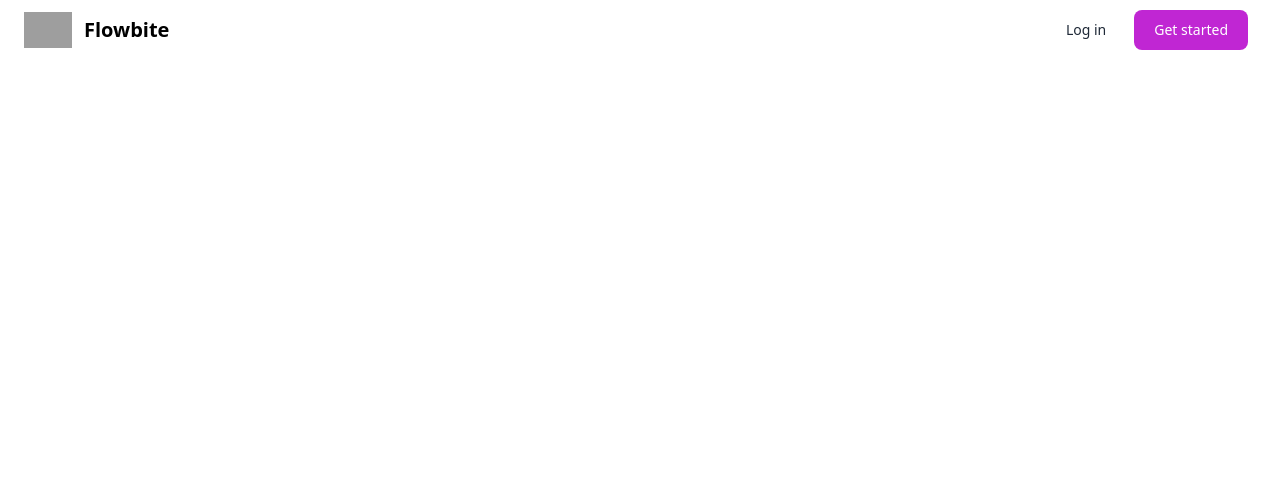
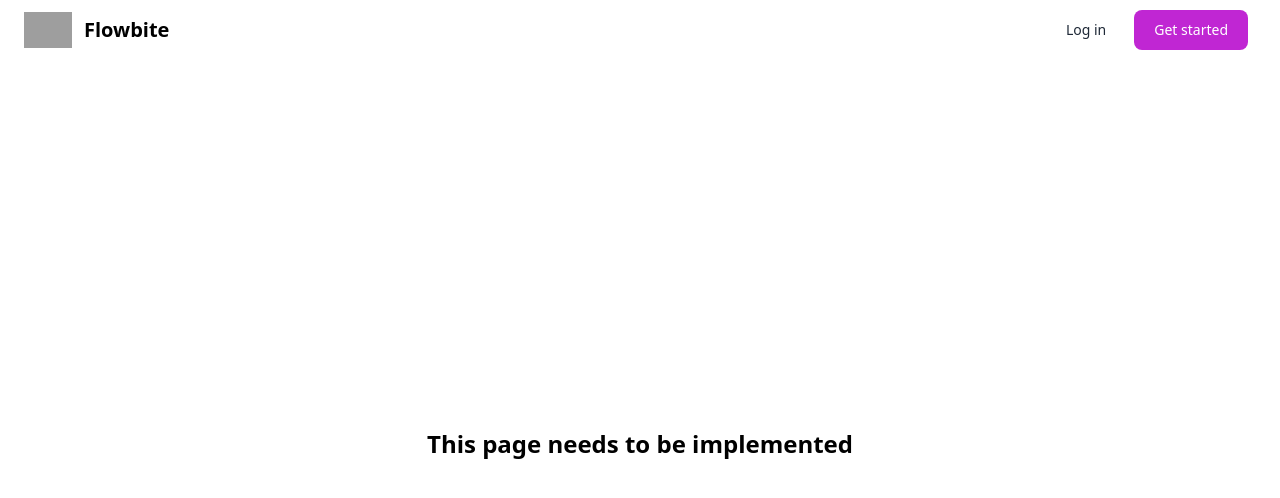
Before and after one commit to kartik-nain/blog-app-frontend, a React (Vite) app: page / in a window 1280 px wide. Shown: the top 498 px of the page. Built offline with nearby package versions, Linux system fonts and the light colour scheme; grey boxes are pictures that could not be loaded.

Commit message:
included the logic in App.tsx to load landing page based upon the token existence.

```diff
--- a/src/App.tsx
+++ b/src/App.tsx
@@ -3,9 +3,11 @@ import LandingPage from "./pages/LandingPage";
 import { Outlet } from "react-router-dom";
 
 function App() {
+  const token = localStorage.getItem("token");
   return (
     <>
       <Header />
+      {token !== null ? <Outlet /> : <LandingPage />}
       <Outlet />
     </>
   );
```
